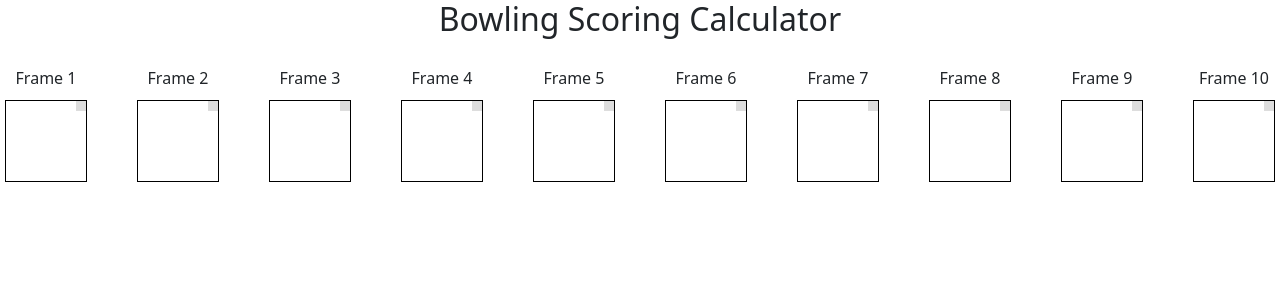
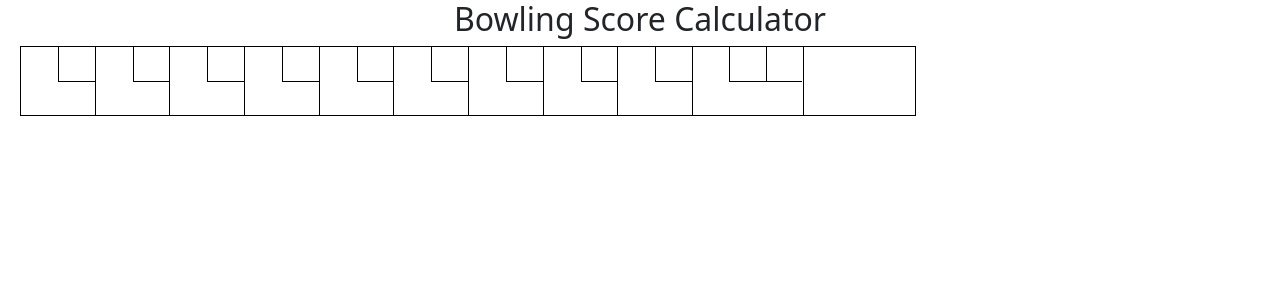
Before and after one commit to Jokim1717/BowlingApp, a React (Create React App) app in the folder bowling-score-tracker/: page /score-card in a window 1280 px wide. Shown: the top 300 px of the page. Built offline with nearby package versions, Linux system fonts and the light colour scheme.

Commit message:
started over with the frame implementation. - still need to center the frame

```diff
--- a/bowling-score-tracker/src/components/ScoreTracking/ScoreCard.css
+++ b/bowling-score-tracker/src/components/ScoreTracking/ScoreCard.css
@@ -1,4 +1,4 @@
-/* ScoreTracking.css */
+/* ScoreTracking.css
 
 .frame-container {
     display: flex;
@@ -7,7 +7,7 @@
   }
 
   .frame-pair {
-    margin: 20px;
+    margin: 10px;
     display: flex;
     flex-direction: column;
     align-items: center;
@@ -16,7 +16,7 @@
   .frame-box {
     position: relative;
     border: 1px solid #000;
-    padding: 40px ;
+    padding: 50px ;
     margin: 5px;
     text-align: center;
   }
@@ -26,10 +26,81 @@
     top: 0;
     right: 0;
     background-color: #ddd;
-    padding: 5px;
+    padding: 20px;
   }
 
   .frame-number {
     text-align: center;
     margin-bottom: 5px;
   }
+   */
+
+
+.frameParent {
+    display: flex;
+    flex-direction: row;
+    width: 70%;
+    height: auto;
+    margin-left: 20px;
+    margin-right: 20px;
+}
+
+.frame {
+    border-left: 1px solid black;
+    border-bottom: 1px solid black;
+    border-top: 1px solid black;
+    display: flex;
+    flex-flow: row wrap;
+    width: 10%;
+    height: 70px;
+    font-size: 1em;
+}
+
+.throw1 {
+    flex-basis: 50%;
+}
+
+.throw2 {
+    border-left: 1px solid black;
+    border-bottom: 1px solid black;
+    height: 35px;
+    flex-basis: 50%;
+}
+
+.frame10 {
+    border: 1px solid black;
+    display: flex;
+    flex-flow: row wrap;
+    width: 15%;
+    height: 70px;
+    font-size: 1em;
+}
+
+.frame10throw1 {
+    flex-basis: 33%;
+}
+
+.frame10throw2 {
+    border-left: 1px solid black;
+    border-bottom: 1px solid black;
+    height: 35px;
+    flex-basis: 33%;
+}
+
+.frame10throw3 {
+    border-left: 1px solid black;
+    border-bottom: 1px solid black;
+    height: 35px;
+    flex-basis: 33%;
+}
+
+.totalScore {
+    border-bottom: 1px solid black;
+    border-right: 1px solid black;
+    border-top: 1px solid black;
+    display: flex;
+    flex-flow: row wrap;
+    width: 15%;
+    height: 70px;
+    font-size: 1em;
+}
--- a/bowling-score-tracker/src/components/ScoreTracking/ScoreCard.js
+++ b/bowling-score-tracker/src/components/ScoreTracking/ScoreCard.js
@@ -1,23 +1,41 @@
-import './ScoreCard.css';
-import React, { useState } from 'react';
+import "./ScoreCard.css";
+import React, { useState } from "react";
 
 const ScoreCard = () => {
-  const frames = Array.from({ length: 10 }, (_, index) => index + 1);
+  const frames = Array.from({ length: 9 }, (_, index) => index + 1);
 
   return (
+    // <div>
+    //   <h2>Bowling Scoring Calculator</h2>
+    //   <div className="frame-container">
+    //     {frames.map((frameNumber) => (
+    //       <div key={frameNumber} className="frame-pair">
+    //         <p className="frame-number">Frame {frameNumber}</p>
+    //         <div className="frame-box">
+    //           <div className="score-box">
+    //             </div>
+    //         </div>
+    //       </div>
+    //     ))}
+    //   </div>
+    // </div>
     <div>
-      <h2>Bowling Scoring Calculator</h2>
-
-      <div className="frame-container">
+      <h2>Bowling Score Calculator</h2>
+      <div className="frameParent">
         {frames.map((frameNumber) => (
-          <div key={frameNumber} className="frame-pair">
-            <p className="frame-number">Frame {frameNumber}</p>
-            <div className="frame-box">
-              <div className="score-box">{/* Add score display here */}</div>
-              {/* You can add more styling or content as needed */}
-            </div>
+          <div key={frameNumber} className="frame">
+              <div className="throw1"></div>
+              <div className="throw2"></div>
+            <div className="throwResult"></div>
           </div>
         ))}
+        <div className="frame10">
+          <div className="frame10throw1"></div>
+          <div className="frame10throw2"></div>
+          <div className="frame10throw3"></div>
+          <div className="throwResult"></div>
+        </div>
+        <div className="totalScore"></div>
       </div>
     </div>
   );
```
